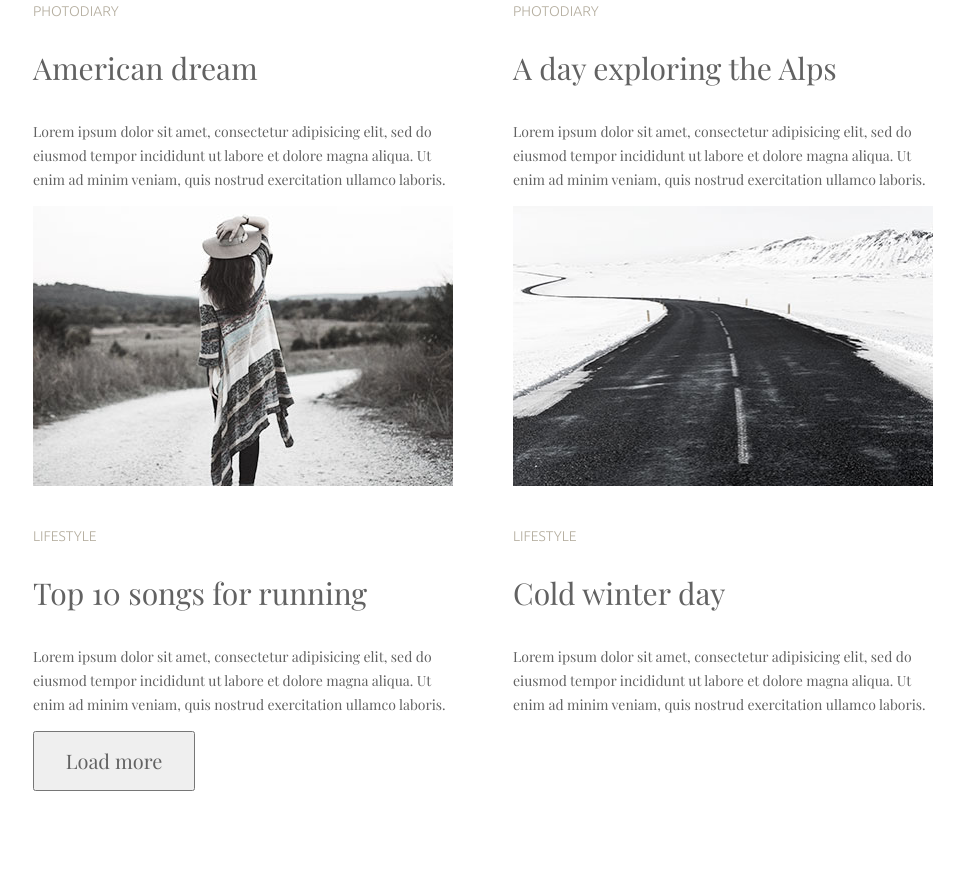
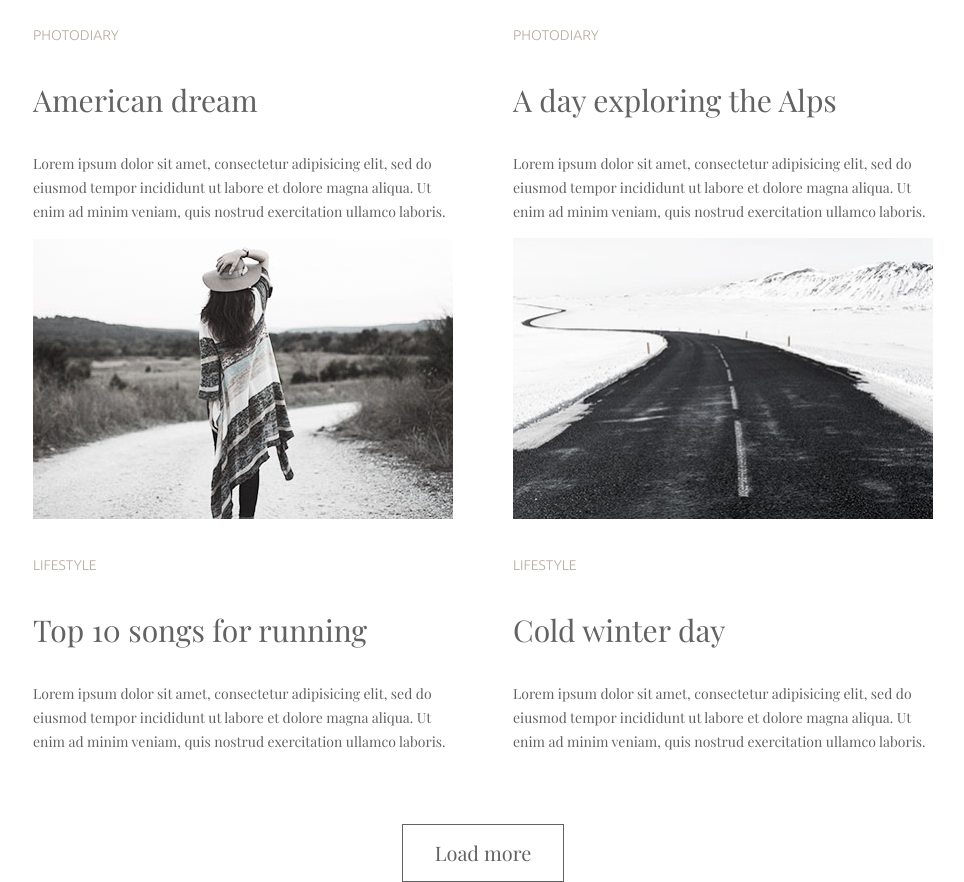
Before and after one commit to olyaonysko/homework-03, a plain HTML site: page index.html in a window 1280 px wide. Shown: the part 1023-1905 px from the top of the page, without its empty margins (157-1121 px from the left). Before the commit the page ends 1814 px from the top, so only its background shows below. Drawn offline with nearby package versions, Linux system fonts and the light colour scheme.

Commit message:
edited css

```diff
--- a/css/styles.css
+++ b/css/styles.css
@@ -15,33 +15,39 @@ body {
   line-height: 24px;
 }
 
-/* img {
+img {
   display: block;
   max-width: 100%;
   height: auto;
-} */
+}
 
 .wrapper {
   width: 900px;
   margin: 0 auto;
+  font-size: 0px;
 }
 
-/* site navigation  */
+/* SITE NAVIGATION  */
+
+.main-nav {
+  padding: 76px 0px 102px;
+}
 
 .main-menu {
-  margin: 0px;
-  padding: 52px 0px 103px;
+  margin: 0;
+  padding: 0;
+  list-style: none;
   text-align: center;
-  /* vertical-align: middle; */
+  font-size: 14px;
+  line-height: 24px;
 }
 
 .main-menu li {
-  list-style: none;
   display: inline-block;
 }
 
 .main-menu li:not(:last-child) {
-  margin-right: 122px;
+  margin-right: 114px;
 }
 
 .main-nav a {
@@ -56,28 +62,20 @@ body {
   color: red;
 }
 
-/* section */
-.test {
-  font-size: 0px;
-}
+/* SECTION */
+
 .main-info {
   display: inline-block;
   width: 420px;
   margin-right: 60px;
-  /* text-align: left; */
+}
+
+.main-info:nth-child(2n) {
+  margin-right: 0;
 }
 
 .main-info p {
   font-size: 14px;
-}
-
-/* .lifestyle,
-.photodiary:not(:nth-child(2n)) {
-  margin-right: 60px;
-} */
-
-.main-info:nth-child(2n) {
-  margin-right: 0;
 }
 
 .subtitle {
@@ -85,7 +83,7 @@ body {
   margin-bottom: 30px;
   font-family: "Ubuntu", "Arial", sans-serif;
   color: #b4ad9e;
-  line-height: 17px;
+  line-height: 33px;
   font-weight: 300;
   font-size: 14px;
   text-transform: uppercase;
@@ -97,6 +95,11 @@ body {
   line-height: 36px;
   font-weight: 400;
 }
+
+section:nth-last-of-type(-n + 2) {
+  margin-bottom: 56px;
+}
+
 .button {
   margin: 0px;
   padding: 0px;
@@ -105,6 +108,18 @@ body {
   color: #626262;
   cursor: pointer;
 }
+
+.load-more {
+   display: block;
+   margin: 0 auto;
+   width: 162px;
+   height: 58px;
+   font-size: 20px;
+   color: #626262;
+   border: 1px solid #626262;
+   background-color: transparent;
+   cursor: pointer;
+}
 button {
   font-size: 20px;
   line-height: 24px;
--- a/index.html
+++ b/index.html
@@ -9,7 +9,7 @@
       rel="stylesheet"
     />
     <link rel="stylesheet" href="css/styles.css" />
-    <title>homework-01</title>
+    <title>homework-03</title>
   </head>
 
   <body>
@@ -36,7 +36,6 @@
     </header>
 
     <main class="wrapper">
-      <section class="test">
       <section class="main-info" id="lifestyle">
         <div class="images">
           <img src="img/images-1.jpg" alt="girl" width="420" height="280" />
@@ -45,8 +44,8 @@
         <h2 class="title">More than just a music festival</h2>
         <p>
           Lorem ipsum dolor sit amet, consectetur adipisicing elit, sed do
-            eiusmod tempor incididunt ut labore et dolore magna aliqua. Ut enim
-            ad minim veniam, quis nostrud exercitation ullamco laboris.
+          eiusmod tempor incididunt ut labore et dolore magna aliqua. Ut enim ad
+          minim veniam, quis nostrud exercitation ullamco laboris.
         </p>
       </section>
 
@@ -58,8 +57,8 @@
         <h2 class="title">Life tastes better with coffee</h2>
         <p>
           Lorem ipsum dolor sit amet, consectetur adipisicing elit, sed do
-            eiusmod tempor incididunt ut labore et dolore magna aliqua. Ut enim
-            ad minim veniam, quis nostrud exercitation ullamco laboris.
+          eiusmod tempor incididunt ut labore et dolore magna aliqua. Ut enim ad
+          minim veniam, quis nostrud exercitation ullamco laboris.
         </p>
       </section>
 
@@ -76,8 +75,8 @@
         <h2 class="title">American dream</h2>
         <p>
           Lorem ipsum dolor sit amet, consectetur adipisicing elit, sed do
-            eiusmod tempor incididunt ut labore et dolore magna aliqua. Ut enim
-            ad minim veniam, quis nostrud exercitation ullamco laboris.
+          eiusmod tempor incididunt ut labore et dolore magna aliqua. Ut enim ad
+          minim veniam, quis nostrud exercitation ullamco laboris.
         </p>
       </section>
 
@@ -89,12 +88,12 @@
         <h2 class="title">A day exploring the Alps</h2>
         <p>
           Lorem ipsum dolor sit amet, consectetur adipisicing elit, sed do
-            eiusmod tempor incididunt ut labore et dolore magna aliqua. Ut enim
-            ad minim veniam, quis nostrud exercitation ullamco laboris.
+          eiusmod tempor incididunt ut labore et dolore magna aliqua. Ut enim ad
+          minim veniam, quis nostrud exercitation ullamco laboris.
         </p>
       </section>
 
-        <section class="main-info" id="#">
+      <section class="main-info">
         <div class="images">
           <img src="img/images-5.jpg" alt="woman" width="420" height="280" />
         </div>
@@ -102,12 +101,12 @@
         <h2 class="title">Top 10 songs for running</h2>
         <p>
           Lorem ipsum dolor sit amet, consectetur adipisicing elit, sed do
-            eiusmod tempor incididunt ut labore et dolore magna aliqua. Ut enim
-            ad minim veniam, quis nostrud exercitation ullamco laboris.
+          eiusmod tempor incididunt ut labore et dolore magna aliqua. Ut enim ad
+          minim veniam, quis nostrud exercitation ullamco laboris.
         </p>
       </section>
 
-        <section class="main-info" id="photodiary">
+      <section class="main-info">
         <div class="images">
           <img src="img/images-6.jpg" alt="way" width="420" height="280" />
         </div>
@@ -115,14 +114,12 @@
         <h2 class="title">Cold winter day</h2>
         <p>
           Lorem ipsum dolor sit amet, consectetur adipisicing elit, sed do
-            eiusmod tempor incididunt ut labore et dolore magna aliqua. Ut enim
-            ad minim veniam, quis nostrud exercitation ullamco laboris.
+          eiusmod tempor incididunt ut labore et dolore magna aliqua. Ut enim ad
+          minim veniam, quis nostrud exercitation ullamco laboris.
         </p>
       </section>
-      </section>
 
-      <button class="button">Load more</button>
+      <button type="button" class="load-more">Load more</button>
     </main>
-    <footer class="main-footer"></footer>
   </body>
 </html>
```
Lines whose indentation alone changed are shown as unchanged.
